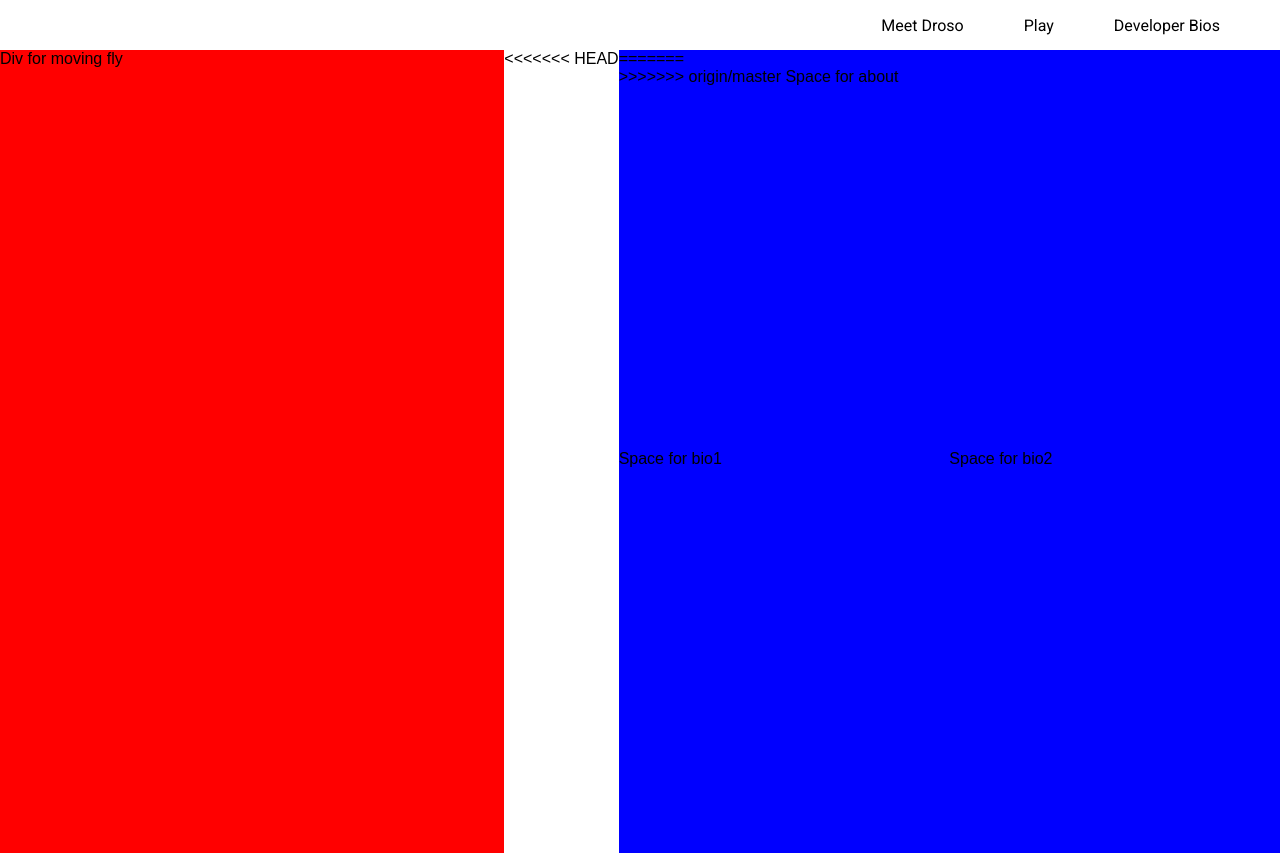
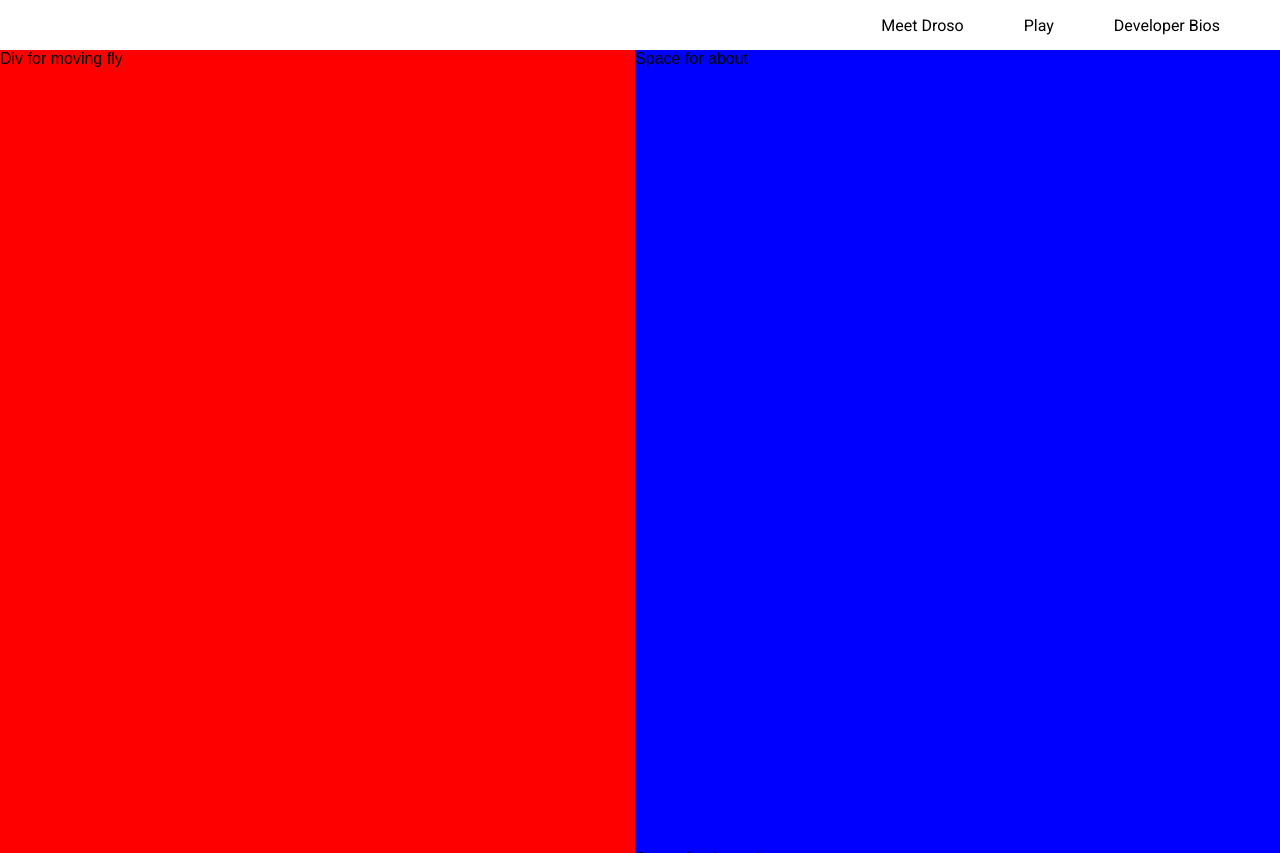
Before and after one commit to row2k/Droso, a plain HTML site: page index.html in a window 1280 px wide. Shown: the top 853 px of the page. Drawn offline with nearby package versions, Linux system fonts and the light colour scheme.

Commit message:
Revert "Merge remote-tracking branch 'origin/master'"
This reverts commit 550f70e1aff9ec6d5d789b2acce5f2414a8bffcf, reversing
changes made to 8900ab52ece0bdebe69dd1d46011f7b8b2829b6f.

```diff
--- a/css/styles.css
+++ b/css/styles.css
@@ -51,19 +51,15 @@
 .flex-small {
   flex-grow: 1;
   background-color: blue;
-  height: 50%;
+  height: 100%;
 }
 
 .flexmain .column {
   flex-direction: column;
-  flex-grow: 1;
 }
 
 .flexbio {
   display: flex;
-}
-
-.flexbio .flex-small {
   height: 50vh;
 }
 
--- a/index.html
+++ b/index.html
@@ -25,16 +25,10 @@
         </div>
       </div>
 
-<<<<<<< HEAD
       <div class="flexmain flex-small column" >
 
              <div class="flex-small" id="about">
                <!--<a name="about" id="about"></a>-->
-=======
-      <div class="flexmain column" >
-             <div class="flex-small">
-               <a name="about"></a>
->>>>>>> origin/master
                Space for about
              </div>
              <div class="flex-small" id="play">
```
